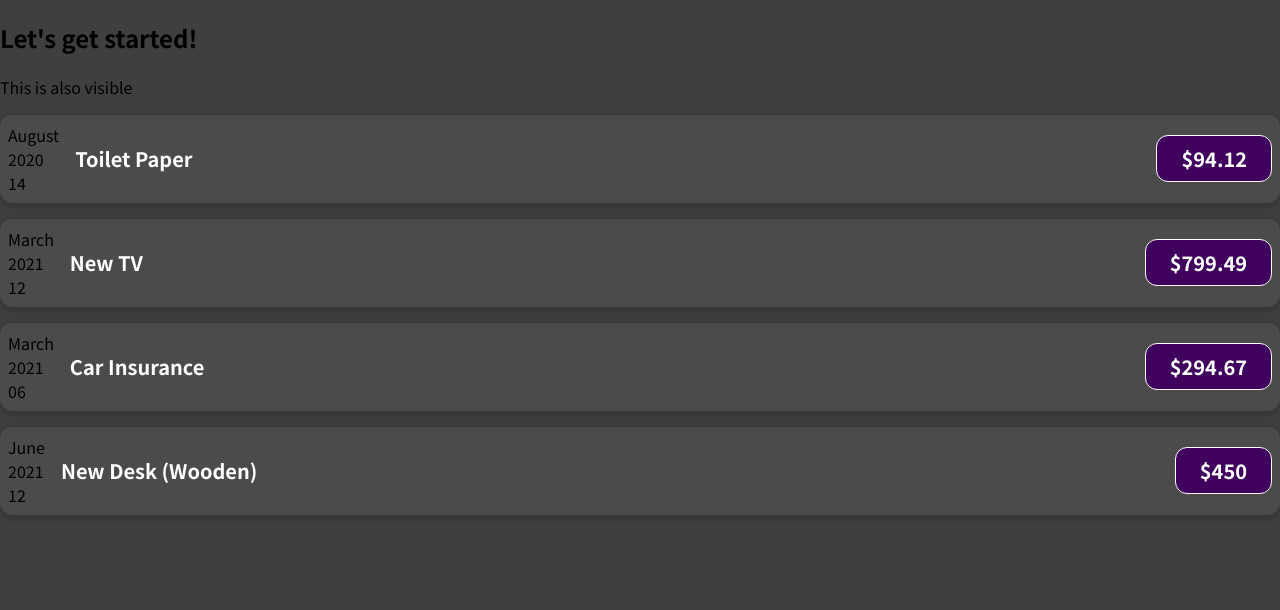
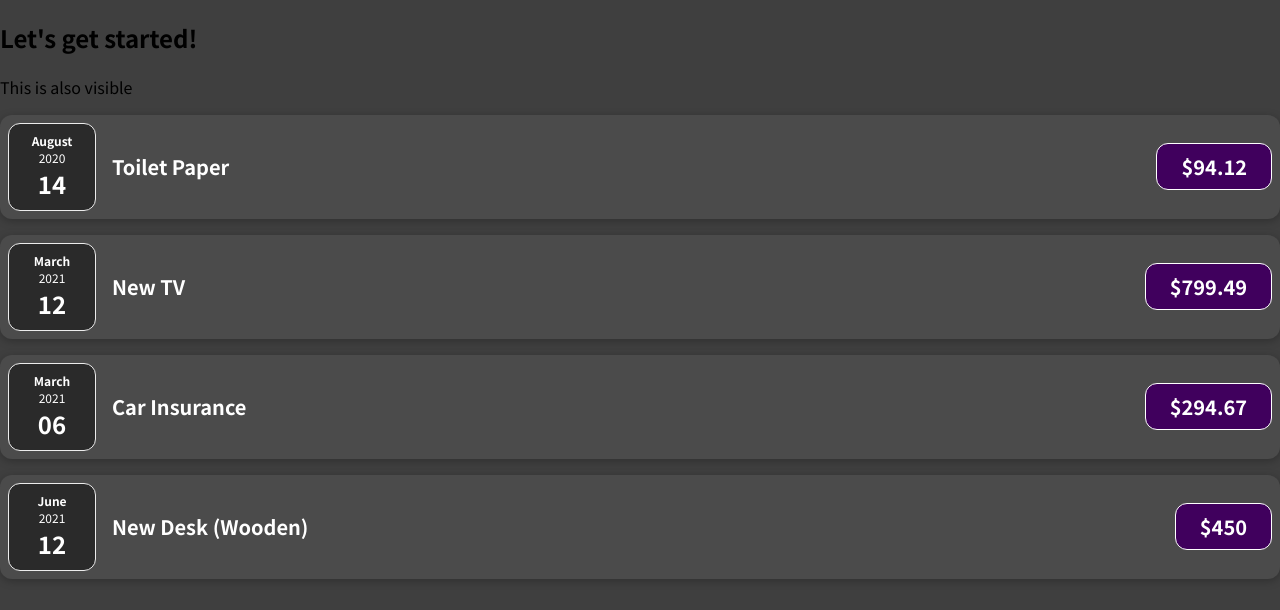
Before and after one commit to wdwiii/react-expense-tracker, a JavaScript app: page / in a window 1280 px wide. Shown: the top 610 px of the page. Built offline with nearby package versions, Linux system fonts and the light colour scheme.

Commit message:
Create ExpenseDate functional component
- Remove js logic for date from ExpenseItem.js
- Create ExpenseDate component and create file
- Initial commit of ExpenseDate.css

```diff
--- /dev/null
+++ b/src/components/ExpenseDate.css
@@ -0,0 +1,26 @@
+.expense-date {
+  display: flex;
+  flex-direction: column;
+  width: 5.5rem;
+  height: 5.5rem;
+  border: 1px solid #ececec;
+  background-color: #2a2a2a;
+  color: white;
+  border-radius: 12px;
+  align-items: center;
+  justify-content: center;
+}
+
+.expense-date__month {
+  font-size: 0.75rem;
+  font-weight: bold;
+}
+
+.expense-date__year {
+  font-size: 0.75rem;
+}
+
+.expense-date__day {
+  font-size: 1.5rem;
+  font-weight: bold;
+}
--- /dev/null
+++ b/src/components/ExpenseDate.js
@@ -0,0 +1,15 @@
+import "./ExpenseDate.css";
+
+export const ExpenseDate = (props) => {
+  const month = props.date.toLocaleString("en-US", { month: "long" });
+  const day = props.date.toLocaleString("en-US", { day: "2-digit" });
+  const year = props.date.getFullYear();
+
+  return (
+    <div className="expense-date">
+      <div className="expense-date__month">{month}</div>
+      <div className="expense-date__year">{year}</div>
+      <div className="expense-date__day">{day}</div>
+    </div>
+  );
+};
--- a/src/components/ExpenseItem.js
+++ b/src/components/ExpenseItem.js
@@ -1,25 +1,19 @@
 //css can be linked to the js file by importing
-import "./ExpenseItem.css";
 //exports can be executed in two ways: default and named.
 //default can only export one component per file
 //named can export multiple components
+import "./ExpenseItem.css";
+import { ExpenseDate } from "./ExpenseDate";
+
 export const ExpenseItem = (props) => {
   //Insted of wrting variables here, write/import the data to App.js
   // const expenseDate = new Date(2021, 2, 28);
   // const expenseTitle = "Adobe Suite";
   // const expensePrice = 55.67;
 
-  const month = props.date.toLocaleString("en-US", { month: "long" });
-  const day = props.date.toLocaleString("en-US", { day: "2-digit" });
-  const year = props.date.getFullYear();
-
   return (
     <div className="expense-item">
-      <div>
-        <div>{month}</div>
-        <div>{year}</div>
-        <div>{day}</div>
-      </div>
+      <ExpenseDate date={props.date} />
       <div className="expense-item__description">
         <h2>{props.title}</h2>
         <div className="expense-item__price">${props.amount}</div>
```
